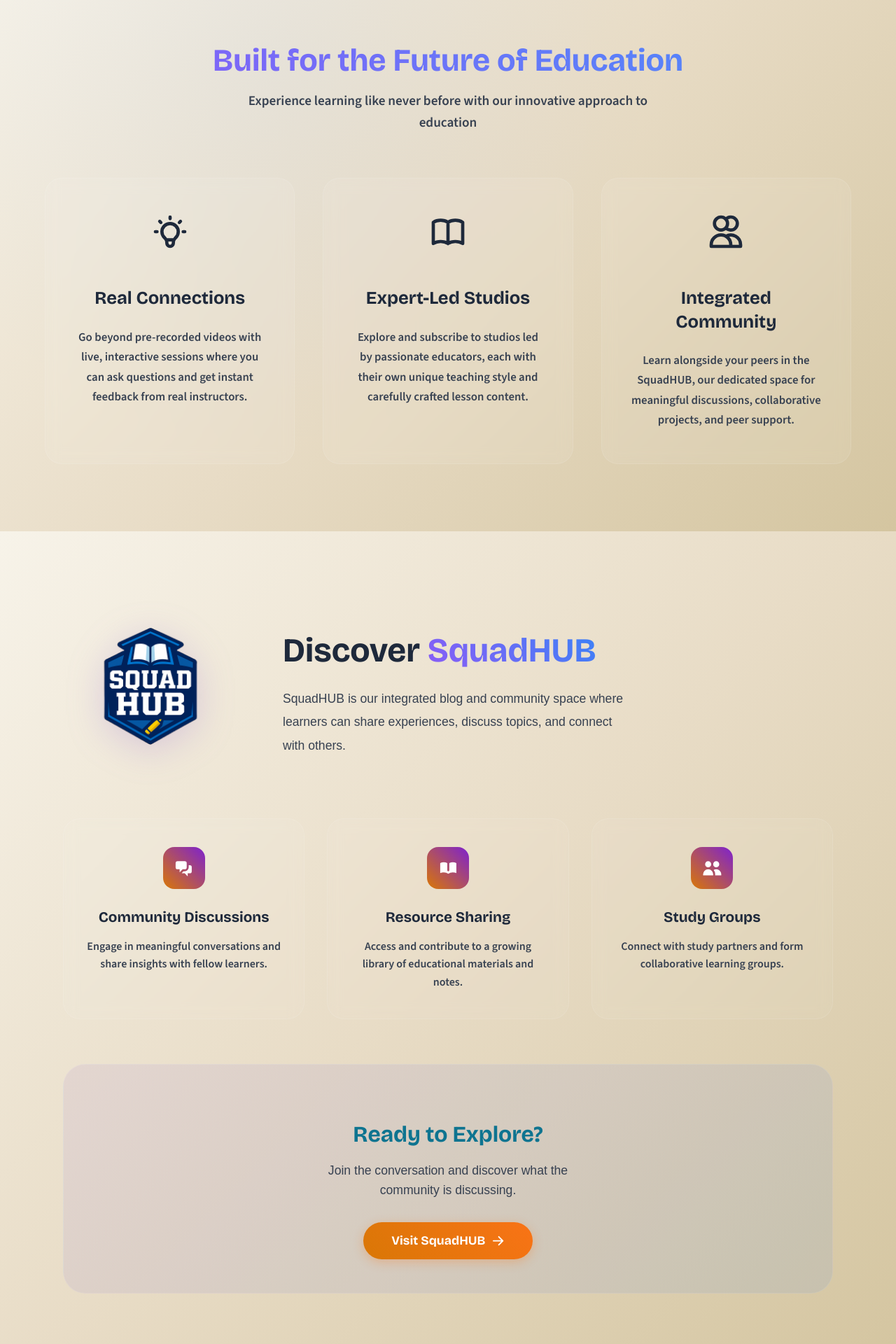
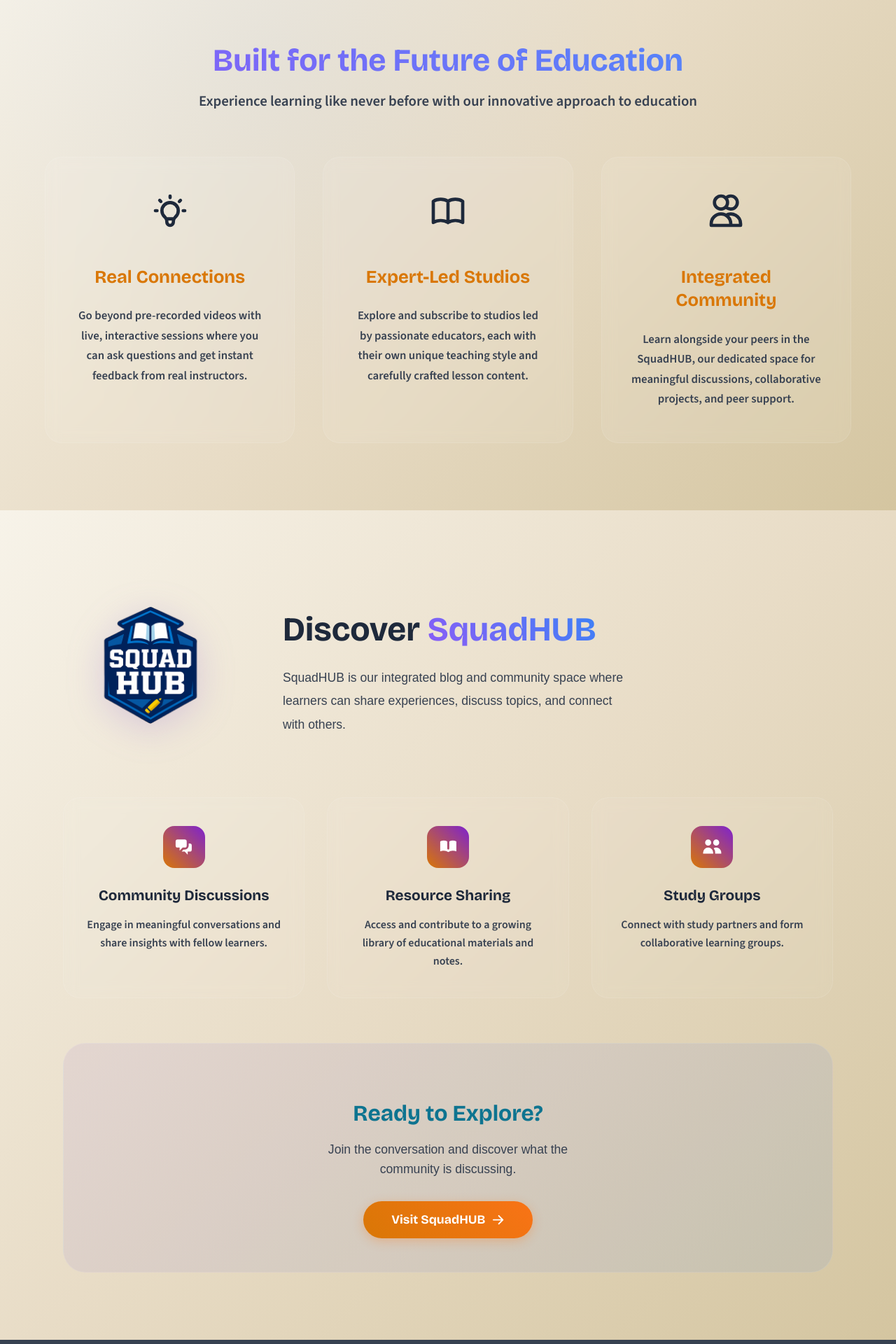
Before and after one commit to Khaled-J7/Study-Squad, a React (Vite) app in the folder frontend/: page / in a window 1280 px wide. Shown: the part 1720-3640 px from the top of the page at 70% size. Built offline with nearby package versions, Linux system fonts and the light colour scheme; a web font is replaced by a local one.

Commit message:
Update HomePage Components with the AuthLink Logic

```diff
--- a/frontend/src/components/home/CommunitySection.jsx
+++ b/frontend/src/components/home/CommunitySection.jsx
@@ -1,6 +1,6 @@
 // frontend/src/components/home/CommunitySection.jsx
 
-import { Link } from "react-router-dom";
+import AuthLink from "../common/AuthLink";
 import { HiChatAlt2, HiBookOpen, HiUsers, HiArrowRight } from "react-icons/hi";
 import SquadHubLogo from "../../assets/SquadHUB_logo.png";
 import { useAuth } from "../../context/AuthContext"; // We need our auth hook.
@@ -93,10 +93,10 @@ const CommunitySection = () => {
               Join the conversation and discover what the community is
               discussing.
             </p>
-            <Link to="/squadhub" className="btn btn-primary-cta">
+            <AuthLink to="/squadhub" className="btn btn-primary-cta">
               <span>Visit SquadHUB</span>
               <HiArrowRight className="btn-icon" />
-            </Link>
+            </AuthLink>
           </div>
         </div>
       </div>
--- a/frontend/src/components/home/ForLearnersSection.css
+++ b/frontend/src/components/home/ForLearnersSection.css
@@ -53,11 +53,12 @@
 
 .section-subtitle {
   font-family: var(--font-body);
-  font-size: 1.2rem;
+  font-size: 1.3rem;
   color: var(--color-text-secondary);
-  max-width: 600px;
+  text-align: center;
+  /* max-width: 600px; */
   margin: 0 auto;
-  line-height: 1.6;
+  line-height: 1.5;
 }
 
 .features-grid {
@@ -125,7 +126,7 @@
 .feature-card-title {
   font-family: var(--font-display);
   font-size: 1.6rem;
-  color: var(--color-text-primary);
+  color: var(--color-primary);
   margin-bottom: 1.5rem;
   font-weight: 600;
   line-height: 1.3;
--- a/frontend/src/components/home/ForTeachersSection.jsx
+++ b/frontend/src/components/home/ForTeachersSection.jsx
@@ -1,6 +1,6 @@
 // frontend/src/components/home/ForTeachersSection.jsx
 
-import { Link } from "react-router-dom";
+import AuthLink from "../common/AuthLink";
 import {
   HiOutlinePencilAlt,
   HiOutlineUsers,
@@ -50,14 +50,14 @@ const ForTeachersSection = () => {
           {/* We check if the user is a teacher. */}
           {isTeacher() ? (
             // If they are a teacher, the button invites them to create content for their studio.
-            <Link to="/my-studio" className="btn btn-cta-primary">
+            <AuthLink to="/my-studio" className="btn btn-cta-primary">
               Craft a New Lesson <HiPlusCircle className="btn-icon" />
-            </Link>
+            </AuthLink>
           ) : (
             // Otherwise, the button invites them to sign up and become a teacher.
-            <Link to="/signup" className="btn btn-cta-primary">
+            <AuthLink to="/signup" className="btn btn-cta-primary">
               Start Teaching Today
-            </Link>
+            </AuthLink>
           )}
         </div>
         <div className="teachers-visual">
--- a/frontend/src/components/home/HeroSection.jsx
+++ b/frontend/src/components/home/HeroSection.jsx
@@ -1,5 +1,5 @@
 // frontend/src/components/home/HeroSection.jsx
-import { Link } from "react-router-dom";
+import AuthLink from "../common/AuthLink";
 import { HiOutlineArrowRight, HiViewGrid } from "react-icons/hi";
 import { useAuth } from "../../context/AuthContext"; // We need our auth hook to know who the user is.
 import "./HeroSection.css";
@@ -45,25 +45,26 @@ const HeroSection = () => {
 
         {/* --- DYNAMIC ACTIONS --- */}
         <div className="hero-actions">
-          <Link to="/explore" className="btn-hero btn-hero-primary">
+          {/* ✅ : Replace Link with AuthLink */}
+          <AuthLink to="/explore" className="btn-hero btn-hero-primary">
             <HiOutlineArrowRight /> Explore Courses
-          </Link>
+          </AuthLink>
 
           {!user ? (
             // 1. If the user is a GUEST, we invite them to sign up.
-            <Link to="/signup" className="btn-hero btn-hero-secondary">
+            <AuthLink to="/signup" className="btn-hero btn-hero-secondary">
               <HiViewGrid /> Create Your Studio
-            </Link>
+            </AuthLink>
           ) : isTeacher() ? (
             // 2. If the user IS a TEACHER, we link them to their studio management page.
-            <Link to="/my-studio" className="btn-hero btn-hero-secondary">
+            <AuthLink to="/my-studio" className="btn-hero btn-hero-secondary">
               <HiViewGrid /> Manage Your Studio
-            </Link>
+            </AuthLink>
           ) : (
             // 3. If the user is a logged-in LEARNER, we guide them to the hub.
-            <Link to="/squadhub" className="btn-hero btn-hero-secondary">
+            <AuthLink to="/squadhub" className="btn-hero btn-hero-secondary">
               <HiViewGrid /> Visit the SquadHUB
-            </Link>
+            </AuthLink>
           )}
         </div>
       </div>
```
